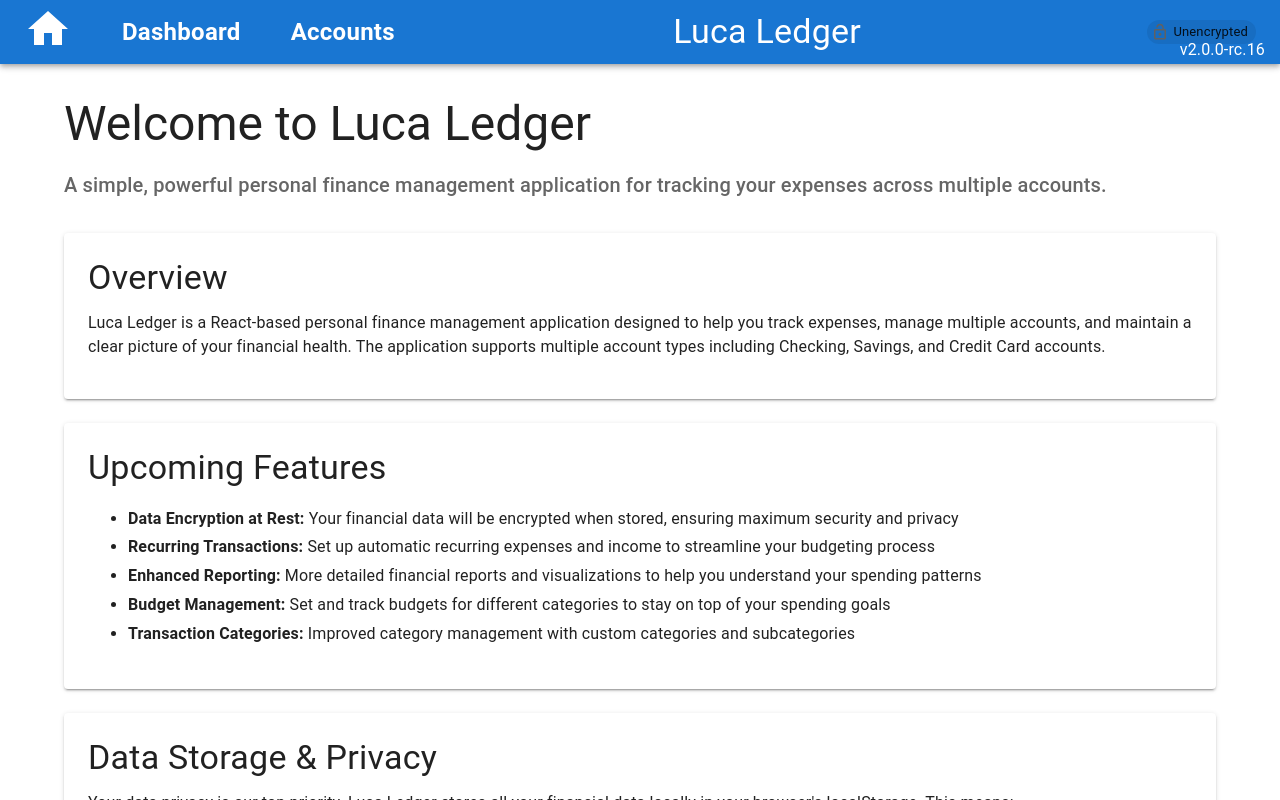
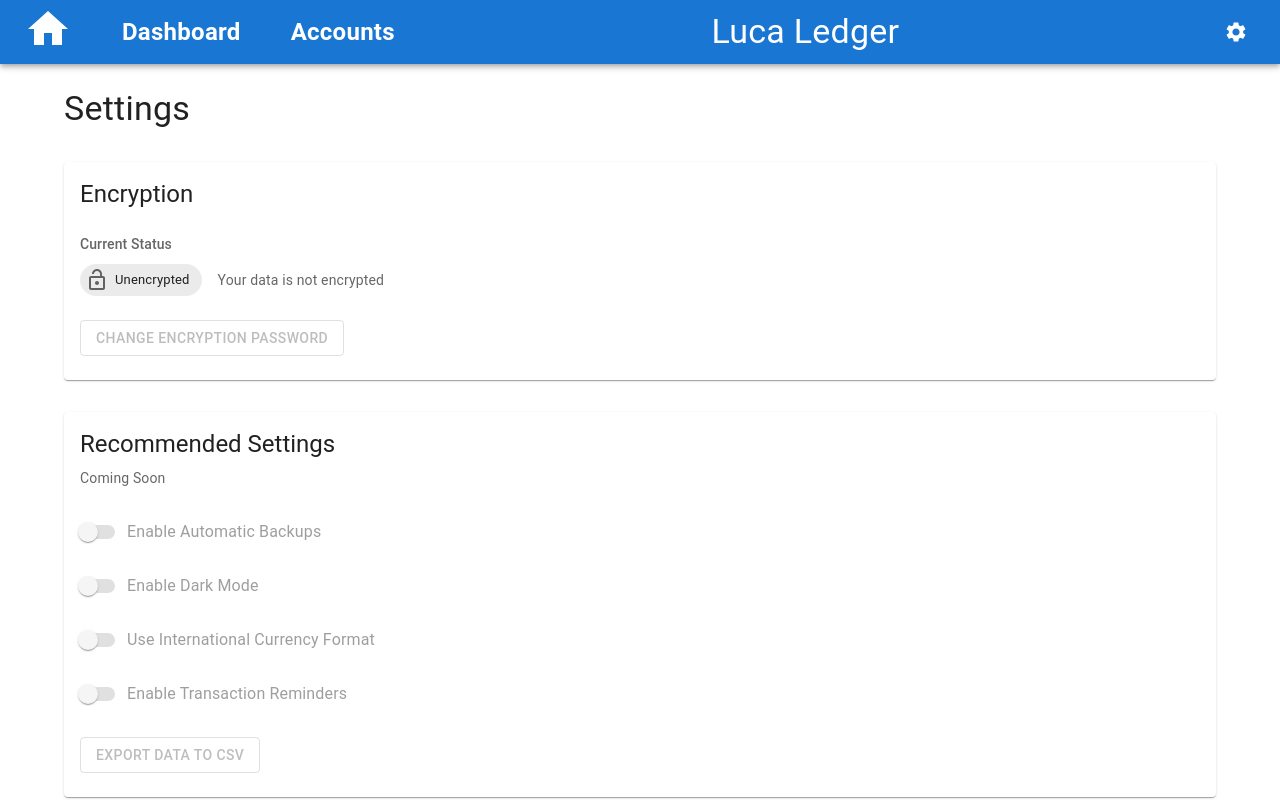
Before and after one commit to LucaFinancial/LucaLedger, a React (Vite) app: page /settings in a window 1280 px wide. Before the commit this address led to /. Shown: the top 800 px of the page. Built offline with nearby package versions, Linux system fonts and the light colour scheme.

Commit message:
feat: add user settings page with encryption section and placeholder controls
Co-authored-by: jwaspin <6432180+jwaspin@users.noreply.github.com>

```diff
--- a/package.json
+++ b/package.json
@@ -1,6 +1,6 @@
 {
   "name": "luca-ledger",
-  "version": "2.0.0-rc.16",
+  "version": "2.0.0-rc.17",
   "homepage": "https://lucaledger.app/",
   "type": "module",
   "license": "MIT",
--- a/src/components/MainLayout/AppContent/AppContent.jsx
+++ b/src/components/MainLayout/AppContent/AppContent.jsx
@@ -4,6 +4,7 @@ import Accounts from '@/views/Accounts';
 import Dashboard from '@/views/Dashboard';
 import Landing from '@/views/Landing';
 import Ledger from '@/views/Ledger';
+import Settings from '@/views/Settings';
 
 export default function AppContent() {
   return (
@@ -25,6 +26,10 @@ export default function AppContent() {
         element={<Ledger />}
       />
       <Route
+        path='/settings'
+        element={<Settings />}
+      />
+      <Route
         path='*'
         element={
           <Navigate
--- a/src/components/MainLayout/AppHeader/AppHeader.jsx
+++ b/src/components/MainLayout/AppHeader/AppHeader.jsx
@@ -1,11 +1,19 @@
-import { AppBar, Box, Toolbar, Typography } from '@mui/material';
+import {
+  AppBar,
+  Box,
+  IconButton,
+  Toolbar,
+  Tooltip,
+  Typography,
+} from '@mui/material';
 import { Link } from 'react-router-dom';
 
-import VersionDisplay from '@/components/VersionDisplay';
-import EncryptionStatus from '@/components/EncryptionStatus';
 import NavItem from './NavItem';
 
-import { Home as HomeIcon } from '@mui/icons-material';
+import {
+  Home as HomeIcon,
+  Settings as SettingsIcon,
+} from '@mui/icons-material';
 
 export default function AppHeader() {
   return (
@@ -38,8 +46,16 @@ export default function AppHeader() {
           Luca Ledger
         </Typography>
         <Box sx={{ display: 'flex', alignItems: 'center' }}>
-          <EncryptionStatus />
-          <VersionDisplay />
+          <Tooltip title='Settings'>
+            <IconButton
+              component={Link}
+              to='/settings'
+              aria-label='Settings'
+              sx={{ color: 'white' }}
+            >
+              <SettingsIcon />
+            </IconButton>
+          </Tooltip>
         </Box>
       </Toolbar>
     </AppBar>
--- /dev/null
+++ b/src/views/Settings/Settings.jsx
@@ -0,0 +1,204 @@
+import {
+  Box,
+  Button,
+  Card,
+  CardContent,
+  Chip,
+  FormControlLabel,
+  Switch,
+  Tooltip,
+  Typography,
+} from '@mui/material';
+import {
+  Lock as LockIcon,
+  LockOpen as LockOpenIcon,
+} from '@mui/icons-material';
+import { useSelector } from 'react-redux';
+import {
+  EncryptionStatus as EncryptionStatusEnum,
+  selectors as encryptionSelectors,
+} from '@/store/encryption';
+
+export default function Settings() {
+  const status = useSelector(encryptionSelectors.selectEncryptionStatus);
+  const isAuthenticated = useSelector(
+    encryptionSelectors.selectIsAuthenticated
+  );
+
+  const getEncryptionStatusDisplay = () => {
+    switch (status) {
+      case EncryptionStatusEnum.ENCRYPTED:
+        return {
+          label: 'Encrypted',
+          icon: <LockIcon />,
+          color: 'success',
+          description: isAuthenticated
+            ? 'Your data is encrypted and you are logged in'
+            : 'Your data is encrypted',
+        };
+      case EncryptionStatusEnum.ENCRYPTING:
+        return {
+          label: 'Encrypting...',
+          icon: <LockIcon />,
+          color: 'warning',
+          description: 'Encryption in progress',
+        };
+      case EncryptionStatusEnum.UNENCRYPTED:
+      default:
+        return {
+          label: 'Unencrypted',
+          icon: <LockOpenIcon />,
+          color: 'default',
+          description: 'Your data is not encrypted',
+        };
+    }
+  };
+
+  const encryptionConfig = getEncryptionStatusDisplay();
+
+  return (
+    <Box sx={{ p: 3, maxWidth: 1200, mx: 'auto' }}>
+      <Typography
+        variant='h4'
+        sx={{ mb: 4 }}
+      >
+        Settings
+      </Typography>
+
+      {/* Encryption Section */}
+      <Card sx={{ mb: 4 }}>
+        <CardContent>
+          <Typography
+            variant='h5'
+            sx={{ mb: 3 }}
+          >
+            Encryption
+          </Typography>
+
+          <Box sx={{ mb: 3 }}>
+            <Typography
+              variant='subtitle2'
+              sx={{ mb: 1, color: 'text.secondary' }}
+            >
+              Current Status
+            </Typography>
+            <Box sx={{ display: 'flex', alignItems: 'center', gap: 2 }}>
+              <Chip
+                icon={encryptionConfig.icon}
+                label={encryptionConfig.label}
+                color={encryptionConfig.color}
+                size='medium'
+              />
+              <Typography
+                variant='body2'
+                sx={{ color: 'text.secondary' }}
+              >
+                {encryptionConfig.description}
+              </Typography>
+            </Box>
+          </Box>
+
+          <Box sx={{ mt: 3 }}>
+            <Tooltip title='This feature is not yet implemented'>
+              <span>
+                <Button
+                  variant='outlined'
+                  disabled
+                  aria-label='Change encryption password (not yet implemented)'
+                >
+                  Change Encryption Password
+                </Button>
+              </span>
+            </Tooltip>
+          </Box>
+        </CardContent>
+      </Card>
+
+      {/* Recommended Settings (Coming Soon) */}
+      <Card>
+        <CardContent>
+          <Typography
+            variant='h5'
+            sx={{ mb: 1 }}
+          >
+            Recommended Settings
+          </Typography>
+          <Typography
+            variant='body2'
+            sx={{ mb: 3, color: 'text.secondary' }}
+          >
+            Coming Soon
+          </Typography>
+
+          <Box sx={{ display: 'flex', flexDirection: 'column', gap: 2 }}>
+            {/* Placeholder 1: Auto-backup */}
+            <Tooltip title='This feature is not yet available'>
+              <FormControlLabel
+                control={
+                  <Switch
+                    disabled
+                    aria-label='Enable automatic backups (coming soon)'
+                  />
+                }
+                label='Enable Automatic Backups'
+              />
+            </Tooltip>
+
+            {/* Placeholder 2: Dark mode */}
+            <Tooltip title='This feature is not yet available'>
+              <FormControlLabel
+                control={
+                  <Switch
+                    disabled
+                    aria-label='Enable dark mode (coming soon)'
+                  />
+                }
+                label='Enable Dark Mode'
+              />
+            </Tooltip>
+
+            {/* Placeholder 3: Currency format */}
+            <Tooltip title='This feature is not yet available'>
+              <FormControlLabel
+                control={
+                  <Switch
+                    disabled
+                    aria-label='Use international currency format (coming soon)'
+                  />
+                }
+                label='Use International Currency Format'
+              />
+            </Tooltip>
+
+            {/* Placeholder 4: Notifications */}
+            <Tooltip title='This feature is not yet available'>
+              <FormControlLabel
+                control={
+                  <Switch
+                    disabled
+                    aria-label='Enable transaction reminders (coming soon)'
+                  />
+                }
+                label='Enable Transaction Reminders'
+              />
+            </Tooltip>
+
+            {/* Placeholder 5: Export data */}
+            <Tooltip title='This feature is not yet available'>
+              <span>
+                <Button
+                  variant='outlined'
+                  disabled
+                  sx={{ mt: 1 }}
+                  aria-label='Export data to CSV (coming soon)'
+                >
+                  Export Data to CSV
+                </Button>
+              </span>
+            </Tooltip>
+          </Box>
+        </CardContent>
+      </Card>
+    </Box>
+  );
+}
--- /dev/null
+++ b/src/views/Settings/index.js
@@ -0,0 +1 @@
+export { default } from './Settings';
```
